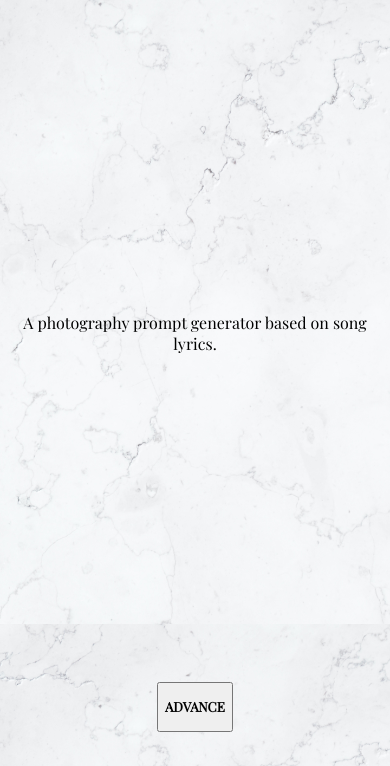
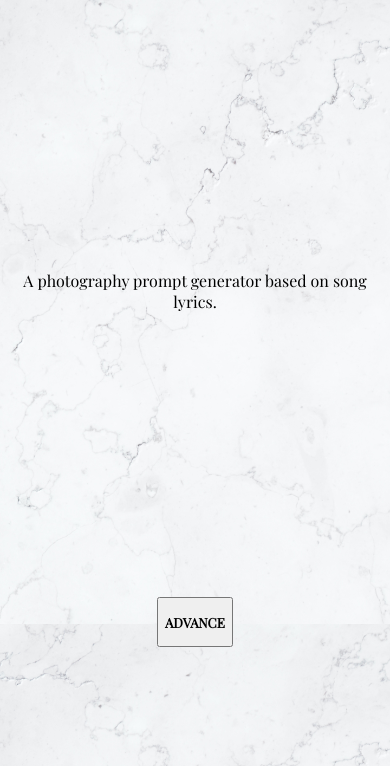
Before and after one commit to camillebagnani/lyricallens, a plain HTML site: page index.html in a window 390 px wide. Shown: the part 78-844 px from the top of the page. Drawn offline with nearby package versions, Linux system fonts and the light colour scheme.

Commit message:
break points in css

```diff
--- a/style.css
+++ b/style.css
@@ -50,3 +50,8 @@ button {
     height: 50px;
     margin: 30px auto 0px auto;
 }
+
+@media screen and (max-width: 393px) {
+    #container {height: 85vh;
+    }
+}
```
